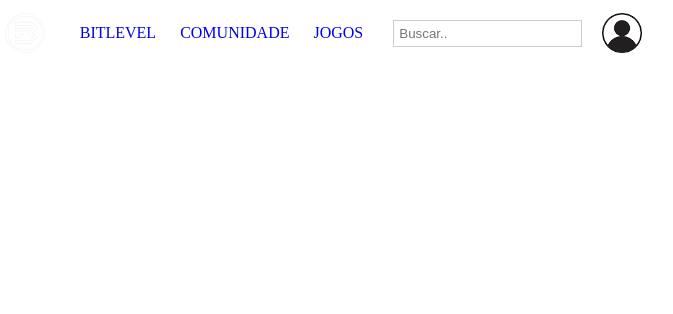
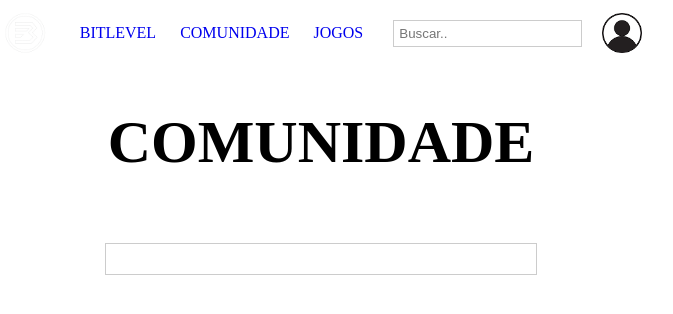
Before and after one commit to Smeltier/bit-level, a plain HTML site: page html/community.html in a window 1280 px wide. Shown: the whole page, without its empty margins (319-992 px from the left). Drawn offline with Linux system fonts and the light colour scheme.

Commit message:
fiz uns bagulho ai

```diff
--- a/css/style.css
+++ b/css/style.css
@@ -26,6 +26,11 @@
     justify-content: center;
 }
 
+#barra-de-pesquisa {
+  width: 420px;
+  height: 20px;
+}
+
 .plataforms {
   display: flex;
 }
@@ -33,6 +38,12 @@
 .search-input {
   border: 1px solid #ccc;
   padding: 5px;
+}
+
+.top-page-comunidade {
+  justify-content: center;
+  align-items: center;
+  font-size: 40px;
 }
 
 .top-page-games {
--- a/html/community.html
+++ b/html/community.html
@@ -19,5 +19,13 @@
             <img src="../assets/images/unlogged-user.png" alt="User image" height="40px">
         </div>
     </header>
+
+    <section class="topo" style="text-align: center;">
+        <div class="top-page-comunidade">
+            <h2>COMUNIDADE</h2>
+            <input type="text" class="search-input" id="barra-de-pesquisa">
+
+        </div>
+    </section>
 </body>
 </html>
```
Also changed, not shown: html/games.html (+2 -2 lines).
